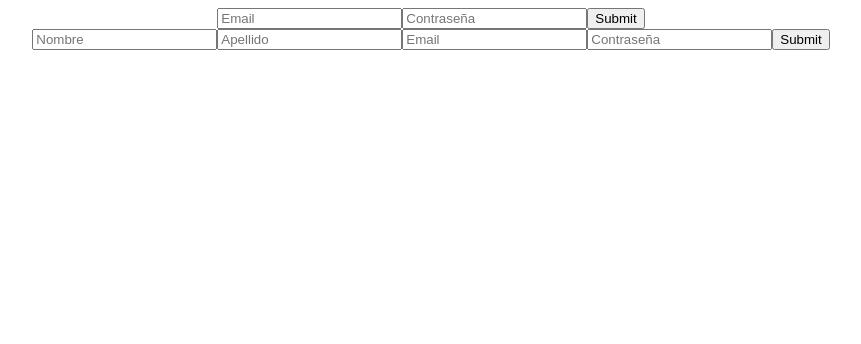
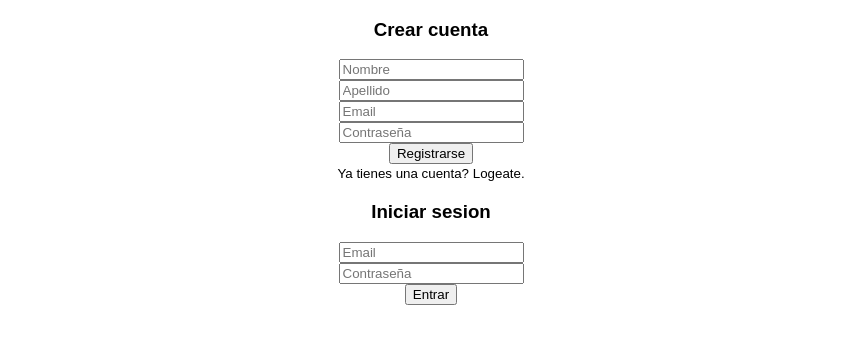
Before and after one commit to Allislove/todoList-app, a React (Create React App) app: page / in a window 1280 px wide. Shown: the top 344 px of the page, without its empty margins (209-1070 px from the left). Built offline with nearby package versions, Linux system fonts and the light colour scheme; no server answers.

Commit message:
User Login/Register Done

```diff
--- a/package.json
+++ b/package.json
@@ -6,6 +6,7 @@
   "main": "src/index.js",
   "dependencies": {
     "@material-ui/core": "4.11.0",
+    "axios": "^0.19.2",
     "react": "16.12.0",
     "react-dom": "16.12.0",
     "react-scripts": "3.0.1",
--- a/src/App.js
+++ b/src/App.js
@@ -2,8 +2,13 @@ import React from "react";
 import "./App.css";
 import Loading from "./components/loading";
 import Login from "./components/login";
+import Register from "./components/register";
+
+
 // import TextField from '@material-ui/core/TextField';
 // import Modal from '@material-ui/core/Modal';
+
+
 
 class App extends React.Component {
   constructor(props) {
@@ -11,6 +16,8 @@ class App extends React.Component {
     this.state = {
       loading: true,
       open: false,
+      usuarios: [],
+      todos: {}
 
     };
   }
@@ -19,20 +26,51 @@ class App extends React.Component {
       this.setState({ loading: false });
     }, 2000);
 
-    this.obtenerDatos();
   }
 
 
-  obtenerDatos = () => {
-    let url = "https://academlo-api-users.herokuapp.com/users";
-    fetch(url)
-        .then(response => response.json())
-        .then(myJson => {
-          this.setState({ usuarios: myJson.data });
-          console.log(myJson);
-        })
-        .catch(error => console.log(error));
-  };
+  // deleteTodo = (id) => {
+  //   let todoUrl = "https://academlo-todolist.herokuapp.com/tasks/id";
+  //   let todoId = {
+  //     method: "DELETE",
+  //   };
+  //
+  //   fetch(todoUrl, todoId)
+  //       .then(response => {
+  //         return response.json;
+  //       })
+  //       .then(datos => {
+  //         console.log(datos);
+  //         // this.obtenerTareas()
+  //
+  //       })
+  //       .catch(error => {
+  //         console.log(error);
+  //       });
+  // }
+
+  // // Para actualizar la tarea, cuando presionen el boton de actualizar
+  // updateTodo = (event) => {
+  //   event.preventDefault();
+  //   let url = 'https://academlo-todolist.herokuapp.com/tasks/id';
+  //   fetch(url, {
+  //     method: 'PUT',
+  //     headers: {
+  //       'content-type': 'application/json; charset=UTF-8'
+  //     },
+  //     body: JSON.stringify(this.state.todos)
+  //   })
+  //       .then(response => response.json())
+  //       .then(results => this.obtenerDatos())
+  //       .catch(error => console.log(error));
+  // }
+  //
+  // // Creo un metodo con una funcion flecha, en el callback le paso el usuario del usuario actual
+  // editTodo = user => {
+  //   /* actualizamos el estado userEdited, con los valores de user, para
+  //   poder modificar asi luego sus atributos */
+  //   this.setState({userEdited: user});
+  // };
 
   mostrarCarga = () => {
     this.setState({ loading: true });
@@ -60,6 +98,7 @@ class App extends React.Component {
     } else {
       return (
         <div className="App">
+          <Register />
           <Login />
         </div>
       );
--- a/src/components/login.jsx
+++ b/src/components/login.jsx
@@ -1,62 +1,28 @@
 import React from "react";
-import Register from "./register";
+
 import { toast } from 'react-toastify'
 import 'react-toastify/dist/ReactToastify.css';
+import axios from 'axios';
 
-toast.configure()
+import Tasks from './tasks';
+
+toast.configure();
+// const axios = require('axios').default;
 
 export default class Login extends React.Component {
   constructor(props) {
     super(props);
     this.state = {
-      formLogin: {}
+        user: {email: '', password: ''},
+        loggedIn:false,
+
+
     };
   }
 
-  loginUser = event => {
-    event.preventDefault();
-    let url = "https://academlo-todolist.herokuapp.com/login";
-    let options = {
-      method: "POST",
-      headers: {
-        "content-type": "application/json"
-      },
-      body: JSON.stringify(this.state.formLogin)
-    };
 
-    fetch(url, options)
-      .then(response => {
-        return response.json;
-      })
-      .then(myJson => {
-        this.notify();
-        // console.log("Inicio exitoso");
-      })
-      .catch(error => {
-        console.log(error);
-      });
-  };
-
-  componentDidMount() {
-    this.obtenerDatos()
-  }
-
-  //Obtengo los usuarios que esten actualmente en el registro. y si es asi, mandalos al array de
-  // formLogin
-  obtenerDatos = () => {
-    let url = "https://academlo-api-users.herokuapp.com/users";
-    fetch(url)
-        .then(response => response.json())
-        .then(myJson => {
-          this.setState({ formLogin: myJson.data });
-          console.log(myJson);
-        })
-        .catch(error => console.log(error));
-  };
-
-    notify = () => {
-      if(this.state.formLogin.password === true) {
-        toast.success('🦄 Genial estas dentro!', {
+  notifySucces = () => {
+      toast.success('🦄 Has sido logeado con éxito!', {
         position: "top-right",
         autoClose: 2000,
         hideProgressBar: false,
@@ -65,29 +31,62 @@ export default class Login extends React.Component {
         draggable: true,
         progress: undefined,
       });
-      }
 
   }
 
 
   handleInput = event => {
     this.setState({
-      formLogin: {
-        ...this.state.formLogin,
+        user: {
+        ...this.state.user,
         [event.target.name]: event.target.value
       }
     });
   };
 
+    loginUser = event => {
+        event.preventDefault();
+        let url = "https://academlo-todolist.herokuapp.com/login" ;
+        let options = {
+            method: "POST",
+            headers: {
+                "content-type": "application/json"
+            },
+            body: JSON.stringify(this.state.user)
+        };
+
+        fetch(url, options)
+            .then(response => {
+                return response.json;
+            })
+            .then(myJson => {
+                this.notifySucces();
+                this.loggedIn = true;
+
+                // console.log("Inicio exitoso");
+            })
+            .catch(error => {
+                console.log(error);
+            });
+    };
+
+
+
+
+
   render() {
     return (
         <div>
-        <form onInput={this.handleInput} onSubmit={this.loginUser}>
-          <input name="email" type="email" placeholder="Email" />
-          <input name="password" type="password" placeholder="Contraseña" />
-          <input type="submit" />
+            <h3> Iniciar sesion  </h3>
+            <form onInput={this.handleInput}
+                  onSubmit={this.loginUser} onChange={this.estaLogeado}>
+
+            <input name="email" type="email" placeholder="Email" /><br/>
+            <input name="password" type="password" placeholder="Contraseña" /><br/>
+            <input type="submit" value="Entrar" />
           </form>
-        <Register />
+
+
         </div>
     );
   }
--- a/src/components/register.jsx
+++ b/src/components/register.jsx
@@ -1,5 +1,7 @@
 import React from "react";
 import 'react-toastify/dist/ReactToastify.css';
+// import Login from "./login";
+import axios from 'axios';
 import {toast} from "react-toastify";
 
 toast.configure()
@@ -9,39 +11,47 @@ export default class Register extends React.Component {
   constructor(props) {
     super(props);
     this.state = {
-      usuarios: {}
+      user: {
+        name: '',
+        lastname: '',
+        email: '',
+        password: ''
+      }
     };
   }
 
-  // componentDidMount() {
-  //   this.addUser()
-  // }
+  onChange = (e) => {
+    let user = Object.assign({},this.state.user);
+    user[e.target.name] = e.target.value;
+    this.setState({user});
+  };
 
-  addUser = () => {
-    let url = "https://academlo-todolist.herokuapp.com/register";
+
+
+  onSubmitUser = (event) => {
+    event.preventDefault();
+    let url = 'https://academlo-todolist.herokuapp.com/register';
     let options = {
       method: "POST",
       headers: {
         "content-type": "application/json"
       },
-      body: JSON.stringify(this.state.usuarios)
+      body: JSON.stringify(this.state.user)
     };
 
     fetch(url, options)
       .then(response => {
         return response.json;
       })
-      .then(() => {
-      })
       .then(myJson => {
         this.notify();
-        console.log("Registro exitoso");
-
       })
       .catch(error=> {
         this.notifyError();
       });
   };
+
+
 
   notify = () => {
       toast.success('🦄 Has sido registrado con exito!', {
@@ -78,16 +88,26 @@ export default class Register extends React.Component {
     });
   };
 
+
   render() {
     return (
-      <div>
-        <form onInput={this.handleInput} onSubmit={this.addUser}>
-          <input name="name" type="text" placeholder="Nombre" />
-          <input name="lastname" type="text" placeholder="Apellido" />
-          <input name="email" type="email" placeholder="Email" />
-          <input name="password" type="password" placeholder="Contraseña" />
-          <input type="submit" />
-        </form>
+      <div className="userToRegister ">
+        <h3> Crear cuenta </h3>
+        <form  onChange={this.onChange}
+              onInput={this.handleInput}
+              onSubmit={this.onSubmitUser}>
+
+          <input name="name" type="text" placeholder="Nombre"  required /> <br/>
+          <input name="lastname" type="text" placeholder="Apellido" required /> <br/>
+          <input name="email" type="email" placeholder="Email" required /> <br/>
+          <input name="password" type="password" placeholder="Contraseña" required /> <br/>
+
+          <div className="createAccount">
+            <input type="submit" value="Registrarse"/> <br/>
+            <small>Ya tienes una cuenta? Logeate. </small>
+          </div>
+
+        </form >
       </div>
     );
   }
--- /dev/null
+++ b/src/components/tasks.jsx
@@ -0,0 +1,47 @@
+import React from 'react';
+
+
+export default class Tasks extends React.Component {
+    constructor(props) {
+        super(props);
+        this.state = {
+            tasks: {
+                content: '',
+                name: '',
+                userId: '0'
+            }
+        }
+    }
+
+    registerUser = () => {
+        let url = 'https://academlo-todolist.herokuapp.com/tasks';
+        let options = {
+            method: "GET",
+            headers: {
+                "content-type": "application/json"
+            },
+            body: JSON.stringify(this.state.tasks)
+        };
+
+        fetch(url, options)
+            .then(response => {
+                return response.json;
+            })
+            .then(myJson => {
+                console.log(myJson)
+            })
+            .catch(error=> {
+                this.notifyError();
+            });
+    };
+
+
+    render() {
+        return(
+            <div className="todos">
+                <h3> Todos </h3>
+            </div>
+
+        );
+    }
+}
```
Also changed, not shown: 1 other file (tests, documents, lock files or other folders). Lines whose indentation alone changed are shown as unchanged.
